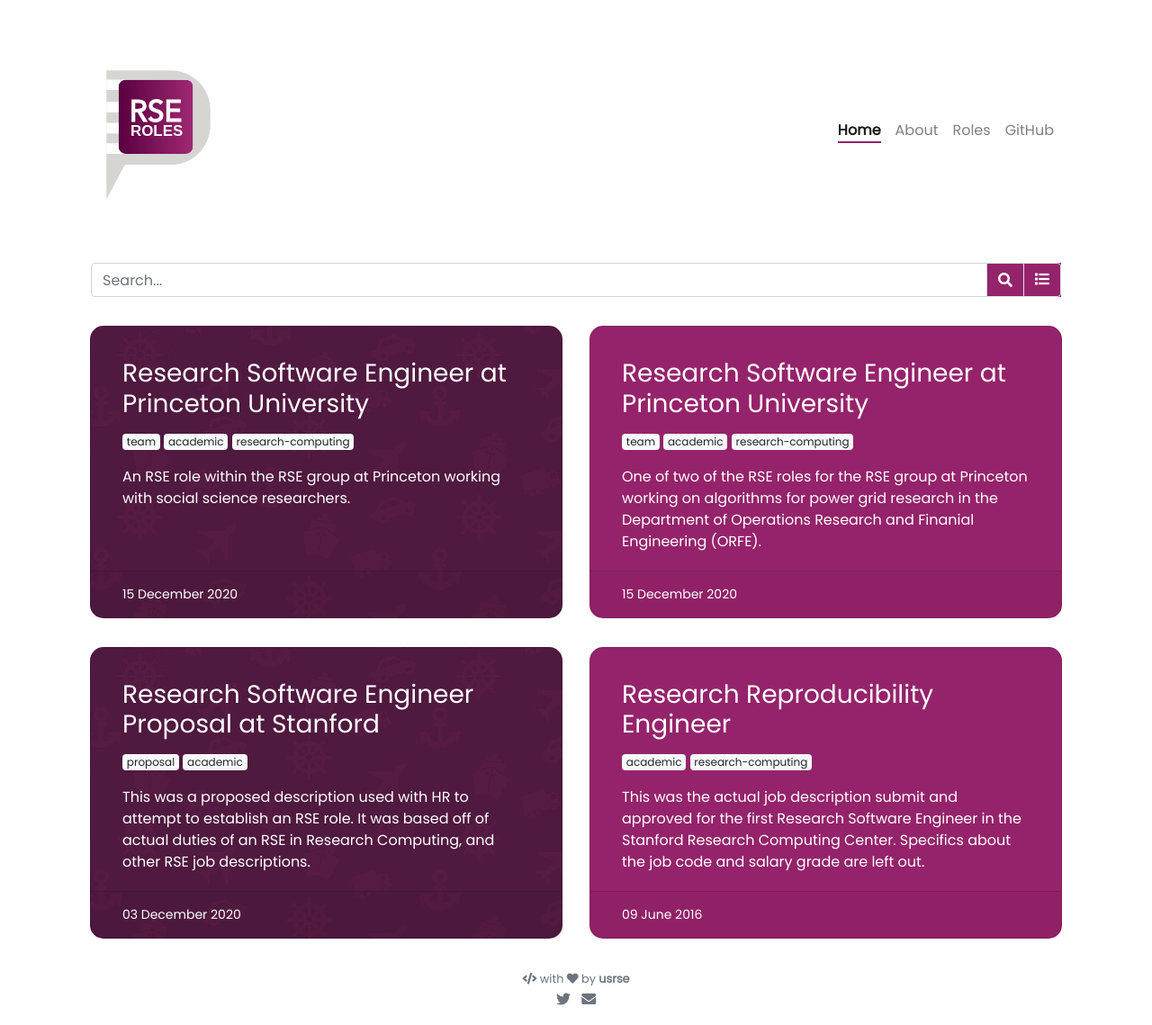
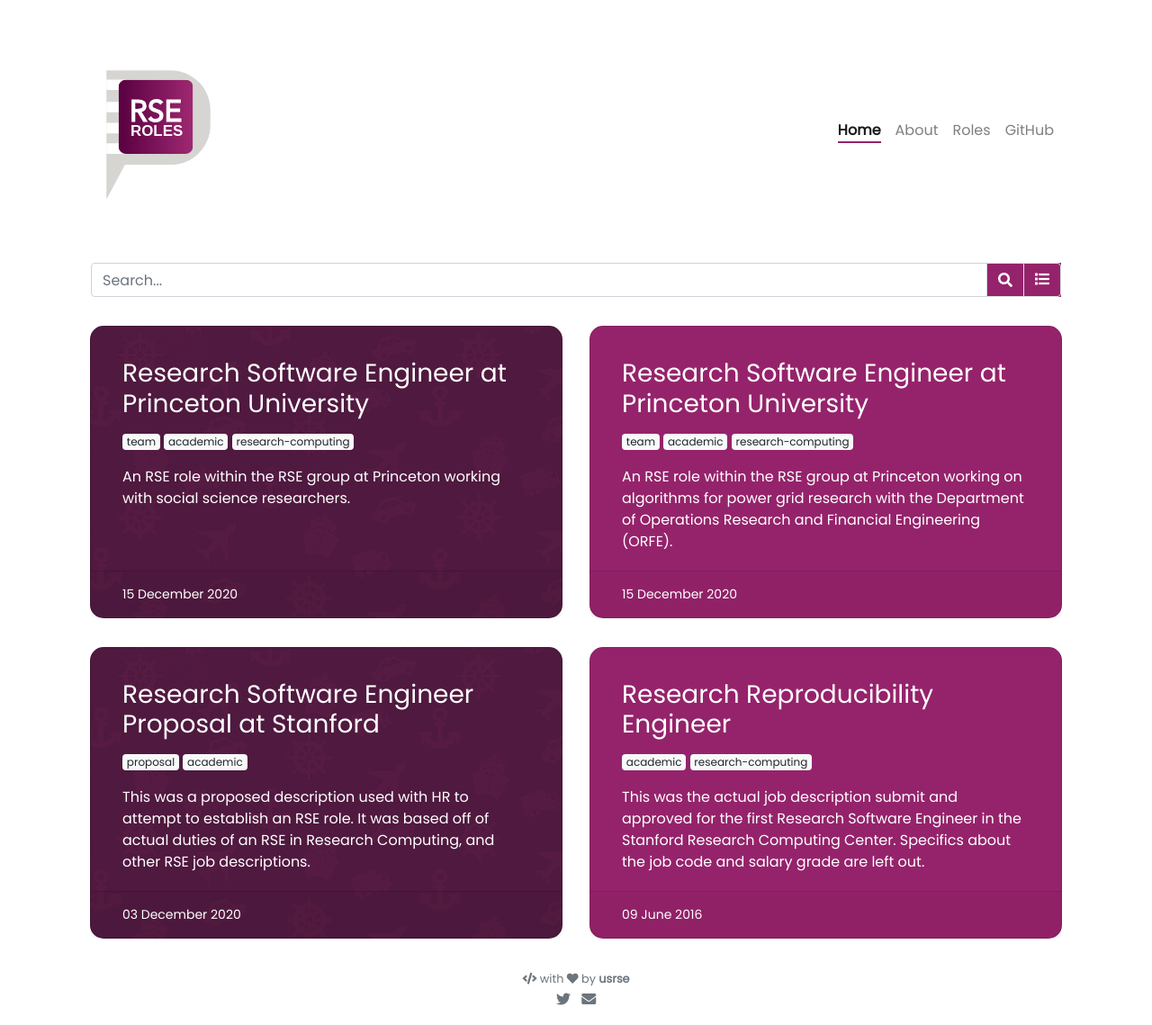
Before and after one commit to USRSE/rse-roles, a Jekyll site: the page built from index.html, in a window 1280 px wide. Shown: the whole page at 90% size. Built offline with Jekyll 4.4.1, drawn with Linux system fonts in a browser that asks for light colours; nearby versions of some CDN libraries; comment, search, counter and statistics services are not loaded.

Commit message:
Update _posts/2020-12-15-research-software-engineer-princeton-orfe.md
Co-authored-by: Ian Cosden <cosden@users.noreply.github.com>

```diff
--- a/_posts/2020-12-15-research-software-engineer-princeton-orfe.md
+++ b/_posts/2020-12-15-research-software-engineer-princeton-orfe.md
@@ -3,7 +3,7 @@
 tags: [team, academic, research-computing]
 style: fill
 layout: post
-description: One of two of the RSE roles for the RSE group at Princeton working on algorithms for power grid research in the Department of Operations Research and Finanial Engineering (ORFE).
+description: An RSE role within the RSE group at Princeton working on algorithms for power grid research with the Department of Operations Research and Financial Engineering (ORFE).
 ---
 
 |         |          |
```
